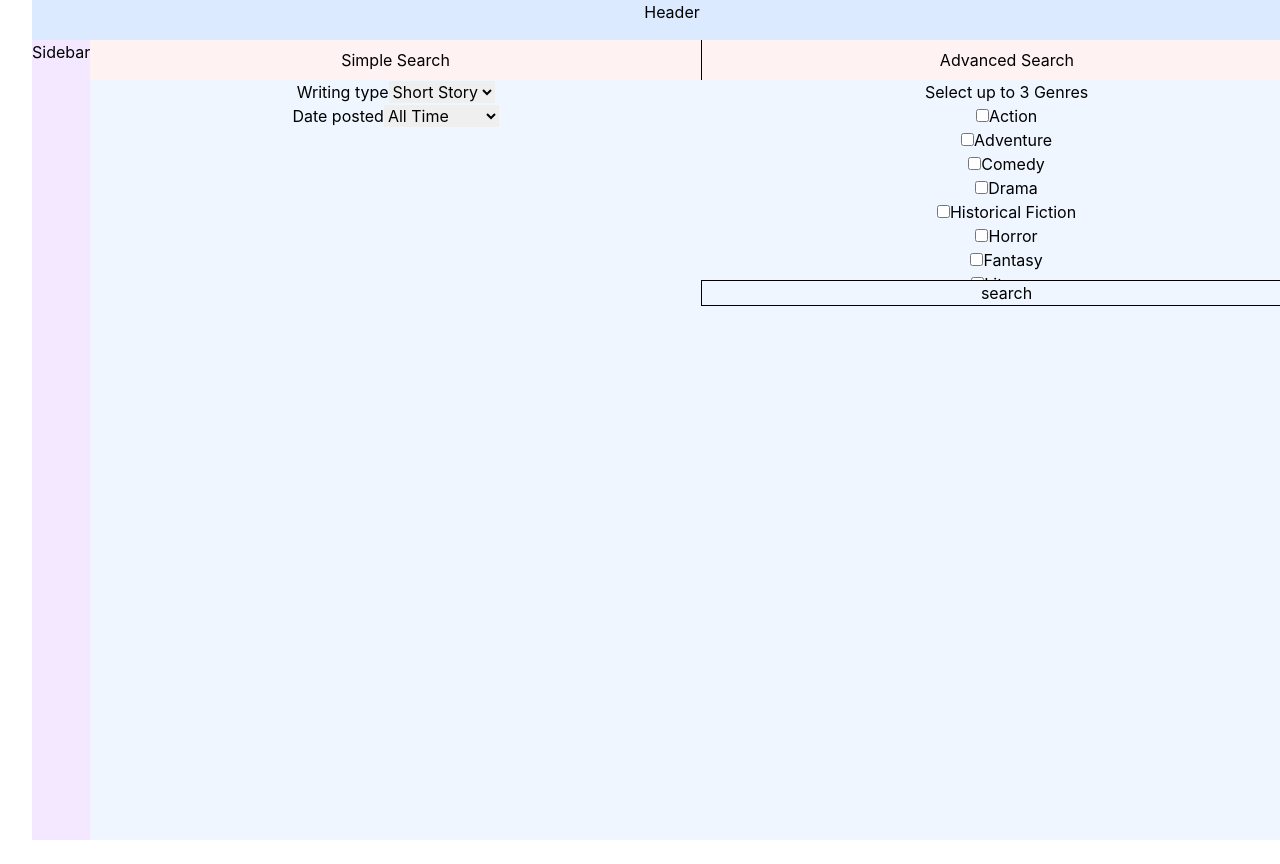
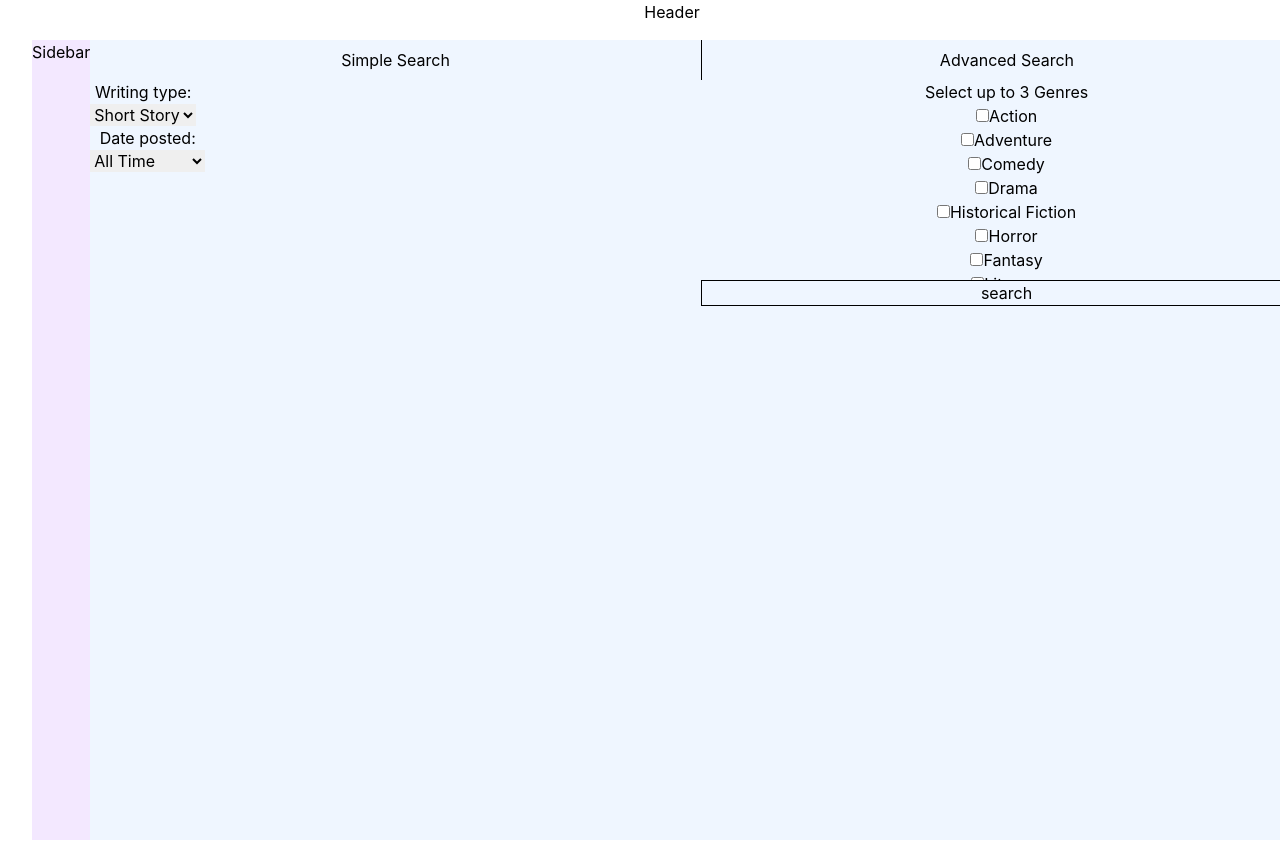
Before and after one commit to Matt-Eva/freecreate-react, a React (Vite) app: page / in a window 1280 px wide. Built offline with nearby package versions, Linux system fonts and the light colour scheme; no server answers.

Commit message:
set widths on elements to ensure no overflow in search box

```diff
--- a/src/components/Footer.tsx
+++ b/src/components/Footer.tsx
@@ -1,6 +1,6 @@
 function Footer() {
   return (
-    <footer className="fixed bottom-0 bg-green-100 w-full h-10 sm:hidden">
+    <footer className="fixed bottom-0  w-full h-10 sm:hidden">
       <nav>Footer</nav>
     </footer>
   );
--- a/src/components/Header.tsx
+++ b/src/components/Header.tsx
@@ -1,6 +1,6 @@
 function Header() {
   return (
-    <header className="fixed top-0 w-full h-10 bg-blue-100">
+    <header className="fixed top-0 w-full h-10 ">
       <nav>Header</nav>
     </header>
   );
--- a/src/pages/Home/components/DateSelect.tsx
+++ b/src/pages/Home/components/DateSelect.tsx
@@ -12,8 +12,8 @@ function DateSelect({
     updateDate(target.value);
   };
   return (
-    <section className="col-start-1">
-      <label>Date posted</label>
+    <section className="col-start-1 grid w-24">
+      <label>Date posted:</label>
       <select value={date} onChange={handleChange}>
         <option>All Time</option>
         <option>Past Year</option>
--- a/src/pages/Home/components/SearchNav.tsx
+++ b/src/pages/Home/components/SearchNav.tsx
@@ -1,6 +1,6 @@
 function SearchNav({ toggleSearch }: { toggleSearch: Function }) {
   return (
-    <section className="cols-start-1 col-span-2 flex justify-around h-10 w-full bg-red-50 divide-x divide-black">
+    <section className="cols-start-1 col-span-2 flex justify-around h-10 w-full divide-x divide-black">
       <button onClick={() => toggleSearch(true)} className="w-full ">
         Simple Search
       </button>
--- a/src/pages/Home/components/SearchTypeSelect.tsx
+++ b/src/pages/Home/components/SearchTypeSelect.tsx
@@ -10,7 +10,7 @@ function SearchTypeSelect({
     updateSearchType(target.value);
   };
   return (
-    <section className="col-start-1">
+    <section className="col-start-1 grid w-20">
       <label>Search for: </label>
       <select value={searchType} onChange={handleChange}>
         <option value="writing">Writing</option>
--- a/src/pages/Home/components/TagInput.tsx
+++ b/src/pages/Home/components/TagInput.tsx
@@ -42,20 +42,21 @@ function TagInput({
   ));
 
   return (
-    <section className="col-start-1">
-      <form onSubmit={handleSubmit}>
+    <section className="col-start-1 grid">
+      <form onSubmit={handleSubmit} className="grid w-40">
         <label>Add up to 5 tags:</label>
         <input
           type="text"
           value={tagInput}
           onChange={handleChange}
           disabled={disabled}
+          className="row-start-2 w-28"
         />
         <input
           type="submit"
           value="add"
           disabled={disabled}
-          className="border border-solid border-black"
+          className="row-start-2 border border-solid border-black"
         />
       </form>
       <section>{tagButtons}</section>
--- a/src/pages/Home/components/WriterSearchInput.tsx
+++ b/src/pages/Home/components/WriterSearchInput.tsx
@@ -10,9 +10,14 @@ function WriterSearchInput({
     updateWriterName(target.value.toLowerCase());
   };
   return (
-    <section className="col-start-1">
-      <label>Writer Name: </label>
-      <input type="text" value={writerName} onChange={handleChange} />
+    <section className="col-start-1 grid">
+      <label className="w-36">Writer Name:</label>
+      <input
+        type="text"
+        value={writerName}
+        onChange={handleChange}
+        className="w-36"
+      />
     </section>
   );
 }
--- a/src/pages/Home/components/WritingSearchInput.tsx
+++ b/src/pages/Home/components/WritingSearchInput.tsx
@@ -13,7 +13,12 @@ function WritingSearchInput({
   return (
     <section className="col-start-1">
       <label>Title: </label>
-      <input type="text" value={writingTitle} onChange={handleChange} />
+      <input
+        type="text"
+        value={writingTitle}
+        onChange={handleChange}
+        className="w-40"
+      />
     </section>
   );
 }
--- a/src/pages/Home/components/WritingTypeSelect.tsx
+++ b/src/pages/Home/components/WritingTypeSelect.tsx
@@ -13,8 +13,8 @@ function WritingTypeSelect({
     updateWritingType(target.value);
   };
   return (
-    <section className="col-start-1">
-      <label>Writing type</label>
+    <section className="col-start-1 grid w-24">
+      <label>Writing type:</label>
       <select value={writingType} onChange={handleChange}>
         <option value="ShortStory">Short Story</option>
         <option value="Novellette">Novellette</option>
```
